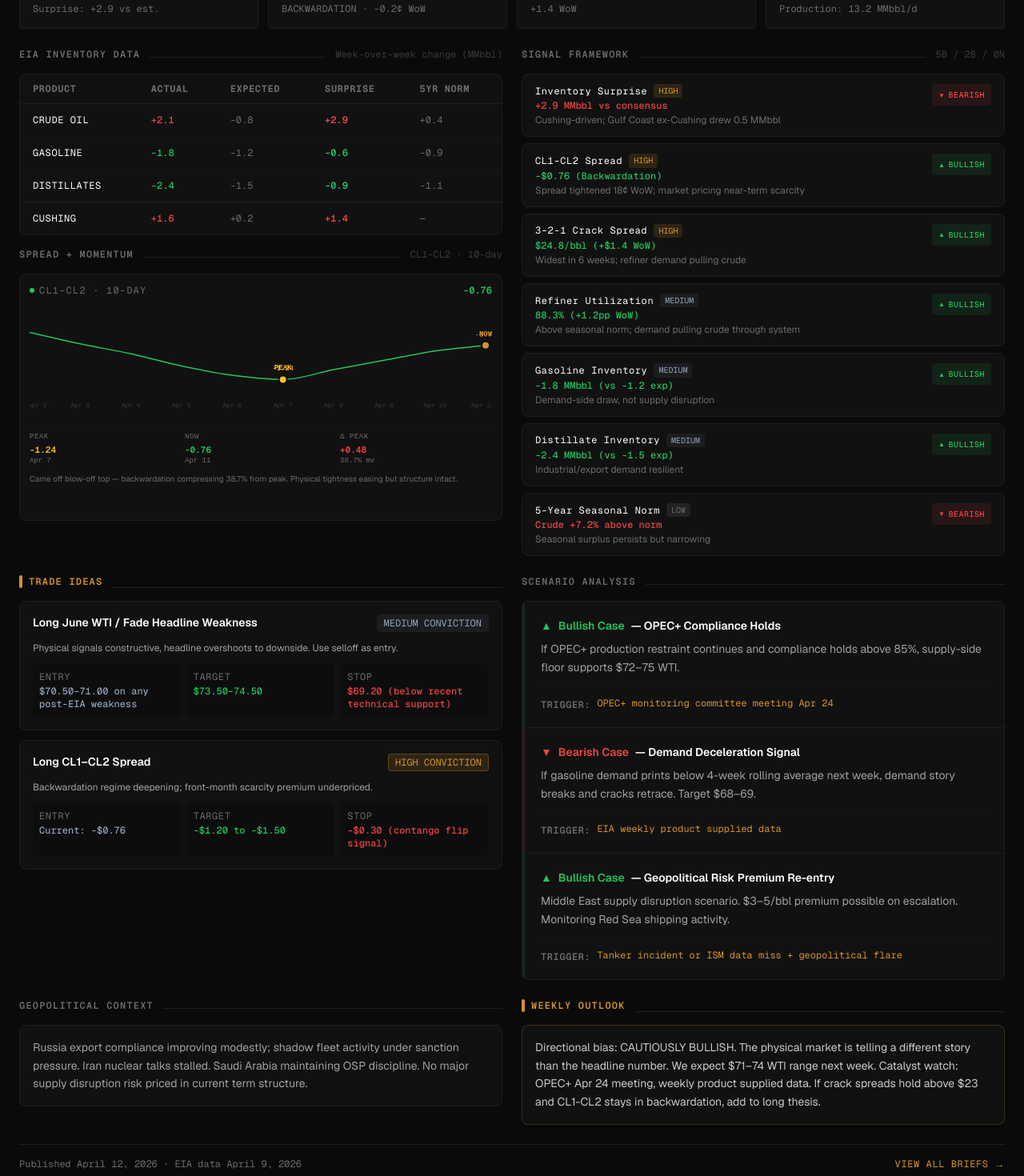
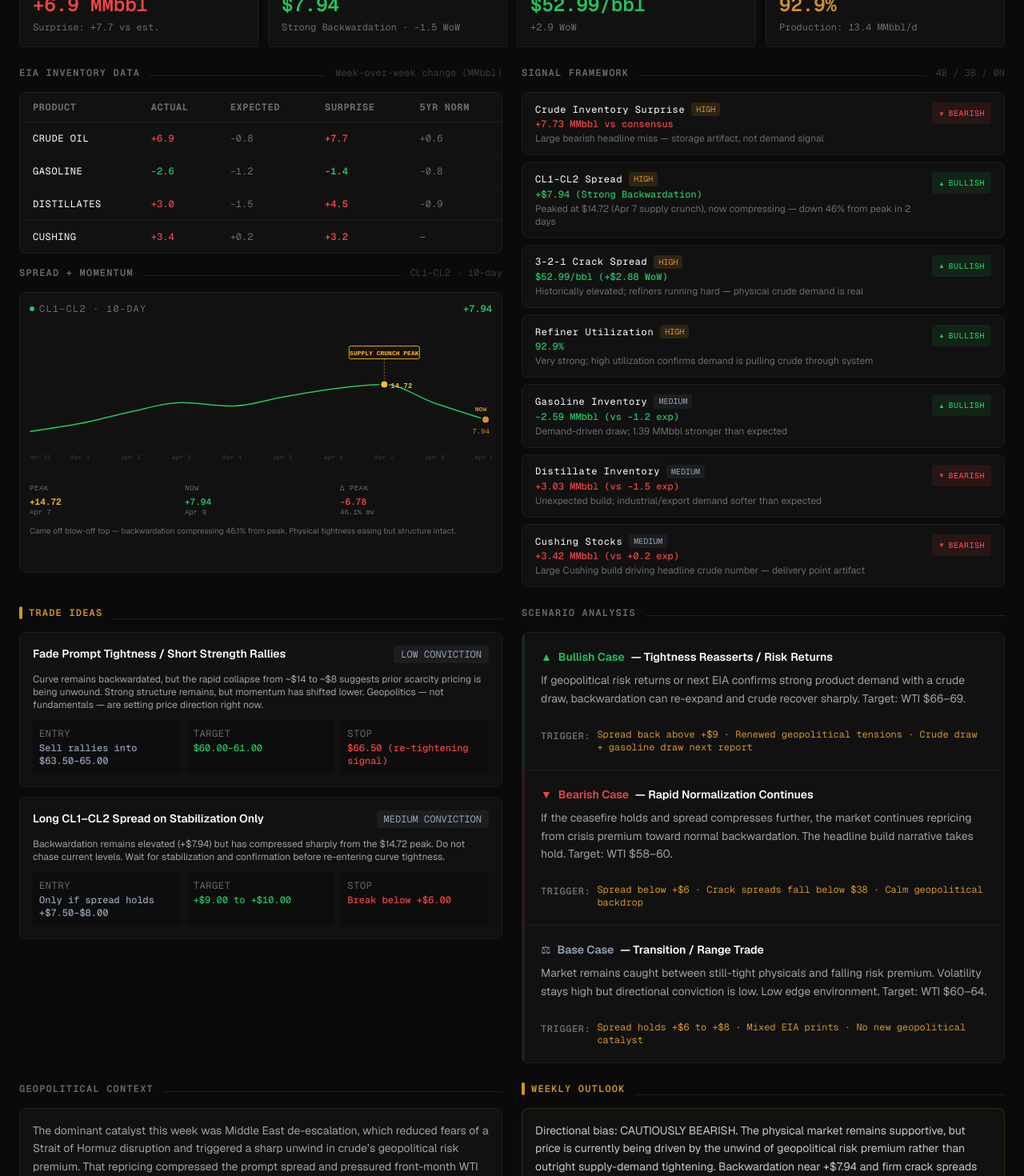
Before and after one commit to AdityaManojMenon/weekly-crude-market-website, a Next.js app: page / in a window 1280 px wide. Shown: the part 680-2150 px from the top of the page at 80% size. Built offline with nearby package versions, Linux system fonts and the light colour scheme.

Commit message:
Almost done with latest breif will backfill and update pervious records for archive section and then start performance section

```diff
--- a/src/app/brief/[id]/page.tsx
+++ b/src/app/brief/[id]/page.tsx
@@ -139,7 +139,7 @@ export default async function BriefPage({ params }: Props) {
         <div className="grid grid-cols-2 md:grid-cols-4 gap-3">
           {[
             { label: "Crude Δ", value: `${fmtChange(brief.inventory.crude.actual)} MMbbl`, sub: `Surprise: ${fmtChange(brief.inventory.crude.surprise)}`, dir: brief.inventory.crude.actual < 0 ? "bull" : "bear" },
-            { label: "CL1–CL2", value: `$${brief.curveStructure.spread.toFixed(2)}`, sub: brief.curveStructure.structure, dir: brief.curveStructure.structure === "BACKWARDATION" ? "bull" : "bear" },
+            { label: "CL1–CL2", value: `$${brief.curveStructure.spread.toFixed(2)}`, sub: brief.curveStructure.structure === "BACKWARDATION" && brief.curveStructure.spread >= 5 ? "Strong Backwardation" : brief.curveStructure.structure, dir: brief.curveStructure.structure === "BACKWARDATION" ? "bull" : "bear" },
             { label: "3-2-1 Crack", value: `$${brief.crackSpreads.crackSpread321}/bbl`, sub: `${fmtChange(brief.crackSpreads.crackSpreadChange)} WoW`, dir: brief.crackSpreads.crackSpreadChange > 0 ? "bull" : "bear" },
             { label: "Ref. Util.", value: `${brief.production.refinerUtilization}%`, sub: `${brief.production.domesticProduction} MMbbl/d prod`, dir: "accent" },
           ].map(({ label, value, sub, dir }) => (
--- a/src/app/page.tsx
+++ b/src/app/page.tsx
@@ -123,7 +123,7 @@ export default function Home() {
           <StatCard
             label="CL1–CL2 Spread"
             value={`$${brief.curveStructure.spread.toFixed(2)}`}
-            sub={`${brief.curveStructure.structure} · ${fmtChange(brief.curveStructure.spreadChange)}¢ WoW`}
+            sub={`${brief.curveStructure.structure === "BACKWARDATION" && brief.curveStructure.spread >= 5 ? "Strong Backwardation" : brief.curveStructure.structure} · ${fmtChange(brief.curveStructure.spreadChange)} WoW`}
             direction={brief.curveStructure.structure === "BACKWARDATION" ? "bull" : "bear"}
           />
           <StatCard
--- a/src/components/SpreadMiniChart.tsx
+++ b/src/components/SpreadMiniChart.tsx
@@ -25,11 +25,15 @@ function CustomDot(props: any) {
   if (payload.isPeak) {
     return (
       <g>
+        {/* drop line from label box to dot */}
+        <line x1={cx} y1={cy - 32} x2={cx} y2={cy - 6} stroke="#fbbf24" strokeWidth={1} strokeDasharray="2 2" opacity={0.6} />
+        {/* label box */}
+        <rect x={cx - 44} y={cy - 48} width={88} height={16} rx={2} fill="#1a1200" stroke="#fbbf24" strokeWidth={1} opacity={0.9} />
+        <text x={cx} y={cy - 37} textAnchor="middle" fill="#fbbf24" fontSize={8} fontFamily="monospace" fontWeight="bold">
+          SUPPLY CRUNCH PEAK
+        </text>
         <circle cx={cx} cy={cy} r={5} fill="#fbbf24" stroke="#0a0a0a" strokeWidth={2} />
-        <text x={cx} y={cy - 12} textAnchor="middle" fill="#fbbf24" fontSize={9} fontFamily="monospace" fontWeight="bold">
-          PEAK
-        </text>
-        <text x={cx} y={cy - 3} textAnchor="middle" fill="#fbbf24" fontSize={9} fontFamily="monospace" dy={-8}>
+        <text x={cx + 8} y={cy + 4} textAnchor="start" fill="#fbbf24" fontSize={9} fontFamily="monospace" fontWeight="bold">
           {payload.value.toFixed(2)}
         </text>
       </g>
@@ -39,10 +43,10 @@ function CustomDot(props: any) {
     return (
       <g>
         <circle cx={cx} cy={cy} r={5} fill="#d4922a" stroke="#0a0a0a" strokeWidth={2} />
-        <text x={cx} y={cy - 12} textAnchor="middle" fill="#d4922a" fontSize={9} fontFamily="monospace" fontWeight="bold">
+        <text x={cx - 6} y={cy - 10} textAnchor="middle" fill="#d4922a" fontSize={8} fontFamily="monospace" fontWeight="bold">
           NOW
         </text>
-        <text x={cx} y={cy - 3} textAnchor="middle" fill="#d4922a" fontSize={9} fontFamily="monospace" dy={-8}>
+        <text x={cx - 6} y={cy + 18} textAnchor="middle" fill="#d4922a" fontSize={9} fontFamily="monospace">
           {payload.value.toFixed(2)}
         </text>
       </g>
@@ -80,14 +84,19 @@ function CustomTooltip({ active, payload }: any) {
 export default function SpreadMiniChart({ data, currentSpread, structure, compact = false }: Props) {
   const isBackwardation = structure === "BACKWARDATION";
 
-  // Find peak (most extreme value — most negative for backwardation, most positive for contango)
-  const peakIdx = isBackwardation
-    ? data.reduce((min, d, i, arr) => (d.value < arr[min].value ? i : min), 0)
-    : data.reduce((max, d, i, arr) => (d.value > arr[max].value ? i : max), 0);
+  // Peak = most extreme value by absolute magnitude
+  const peakIdx = data.reduce(
+    (extreme, d, i, arr) => (Math.abs(d.value) > Math.abs(arr[extreme].value) ? i : extreme),
+    0
+  );
 
   const peakValue = data[peakIdx].value;
-  const dropFromPeak = currentSpread - peakValue;
-  const dropPct = peakValue !== 0 ? ((dropFromPeak / Math.abs(peakValue)) * 100).toFixed(1) : "0";
+  // "Drop from peak" in terms of absolute compression: positive = we've pulled back from extreme
+  const compressedFromPeak = Math.abs(peakValue) - Math.abs(currentSpread);
+  const compressedPct = peakValue !== 0 ? ((compressedFromPeak / Math.abs(peakValue)) * 100).toFixed(1) : "0";
+  const isCompressing = compressedFromPeak > 0.01;
+  const deltaDisplay = (currentSpread - peakValue).toFixed(2);
+  const deltaSigned = currentSpread - peakValue >= 0 ? `+${deltaDisplay}` : deltaDisplay;
 
   const annotated = data.map((d, i) => ({
     ...d,
@@ -103,21 +112,15 @@ export default function SpreadMiniChart({ data, currentSpread, structure, compac
 
   const lineColor = isBackwardation ? "#22c55e" : "#ef4444";
 
-  // Narrative insight
-  const peakIsBackAndPullback = isBackwardation && dropFromPeak > 0;
-  const peaked = isBackwardation
-    ? `Spread peaked at ${peakValue.toFixed(2)} on ${data[peakIdx].day}`
-    : `Spread peaked at +${peakValue.toFixed(2)} on ${data[peakIdx].day}`;
-
   let narrative = "";
-  if (isBackwardation && peakIsBackAndPullback) {
-    narrative = `Came off blow-off top — backwardation compressing ${Math.abs(Number(dropPct))}% from peak. Physical tightness easing but structure intact.`;
-  } else if (isBackwardation && !peakIsBackAndPullback) {
-    narrative = `Backwardation deepening — spread at ${currentSpread.toFixed(2)}, front-month scarcity premium expanding.`;
-  } else if (!isBackwardation && dropFromPeak < 0) {
+  if (isBackwardation && isCompressing) {
+    narrative = `Came off blow-off top — backwardation compressing ${Math.abs(Number(compressedPct))}% from peak. Physical tightness easing but structure intact.`;
+  } else if (isBackwardation && !isCompressing) {
+    narrative = `Backwardation deepening — spread at +${currentSpread.toFixed(2)}, front-month scarcity premium expanding.`;
+  } else if (!isBackwardation && !isCompressing) {
     narrative = `Contango widening — curve structure deteriorating, market pricing near-term supply surplus.`;
   } else {
-    narrative = `Contango structure — spread at +${currentSpread.toFixed(2)}, market pricing forward supply overhang.`;
+    narrative = `Contango compressing — spread at ${currentSpread.toFixed(2)}, market transitioning toward balance.`;
   }
 
   if (compact) {
@@ -143,9 +146,9 @@ export default function SpreadMiniChart({ data, currentSpread, structure, compac
         </div>
 
         {/* Sparkline */}
-        <div style={{ height: "148px" }}>
+        <div style={{ height: "190px" }}>
           <ResponsiveContainer width="100%" height="100%">
-            <LineChart data={annotated} margin={{ top: 16, right: 8, left: 0, bottom: 2 }}>
+            <LineChart data={annotated} margin={{ top: 58, right: 8, left: 0, bottom: 2 }}>
               <XAxis
                 dataKey="day"
                 tick={{ fill: "#3a3a3a", fontSize: 8, fontFamily: "monospace" }}
@@ -172,9 +175,9 @@ export default function SpreadMiniChart({ data, currentSpread, structure, compac
         {/* Mini stats row */}
         <div className="grid grid-cols-3 gap-1 pt-1" style={{ borderTop: "1px solid var(--border-subtle)" }}>
           {[
-            { label: "PEAK", value: peakValue.toFixed(2), sub: data[peakIdx].day, color: "#fbbf24" },
+            { label: "PEAK", value: `${peakValue >= 0 ? "+" : ""}${peakValue.toFixed(2)}`, sub: data[peakIdx].day, color: "#fbbf24" },
             { label: "NOW", value: `${currentSpread >= 0 ? "+" : ""}${currentSpread.toFixed(2)}`, sub: data[data.length - 1].day, color: lineColor },
-            { label: "Δ PEAK", value: `${dropFromPeak >= 0 ? "+" : ""}${dropFromPeak.toFixed(2)}`, sub: `${Math.abs(Number(dropPct))}% mv`, color: peakIsBackAndPullback || (!isBackwardation && dropFromPeak < 0) ? "#ef4444" : "#22c55e" },
+            { label: "Δ PEAK", value: deltaSigned, sub: `${Math.abs(Number(compressedPct))}% mv`, color: isCompressing ? "#ef4444" : "#22c55e" },
           ].map(({ label, value, sub, color }) => (
             <div key={label}>
               <div style={{ color: "var(--muted)", fontSize: "9px", fontFamily: "monospace", letterSpacing: "0.06em" }}>{label}</div>
@@ -213,7 +216,7 @@ export default function SpreadMiniChart({ data, currentSpread, structure, compac
           <div>
             <div className="text-xs font-mono mb-0.5" style={{ color: "var(--muted)", fontSize: "9px", letterSpacing: "0.08em" }}>PEAK</div>
             <div className="text-sm font-mono font-semibold tabular-nums" style={{ color: "#fbbf24" }}>
-              {peakValue.toFixed(2)}
+              {peakValue >= 0 ? "+" : ""}{peakValue.toFixed(2)}
             </div>
             <div className="text-xs font-mono" style={{ color: "var(--muted)", fontSize: "9px" }}>{data[peakIdx].day}</div>
           </div>
@@ -233,12 +236,12 @@ export default function SpreadMiniChart({ data, currentSpread, structure, compac
             </div>
             <div
               className="text-sm font-mono font-semibold tabular-nums"
-              style={{ color: peakIsBackAndPullback || (!isBackwardation && dropFromPeak < 0) ? "#ef4444" : "#22c55e" }}
+              style={{ color: isCompressing ? "#ef4444" : "#22c55e" }}
             >
-              {dropFromPeak >= 0 ? "+" : ""}{dropFromPeak.toFixed(2)}
+              {deltaSigned}
             </div>
             <div className="text-xs font-mono" style={{ color: "var(--muted)", fontSize: "9px" }}>
-              {Math.abs(Number(dropPct))}% move
+              {Math.abs(Number(compressedPct))}% move
             </div>
           </div>
         </div>
@@ -247,7 +250,7 @@ export default function SpreadMiniChart({ data, currentSpread, structure, compac
       {/* Right: sparkline */}
       <div className="flex-1 min-w-0" style={{ height: "110px" }}>
         <ResponsiveContainer width="100%" height="100%">
-          <LineChart data={annotated} margin={{ top: 18, right: 12, left: 0, bottom: 4 }}>
+            <LineChart data={annotated} margin={{ top: 58, right: 12, left: 0, bottom: 4 }}>
             <XAxis
               dataKey="day"
               tick={{ fill: "#3a3a3a", fontSize: 9, fontFamily: "monospace" }}
--- a/src/data/briefs.ts
+++ b/src/data/briefs.ts
@@ -115,157 +115,157 @@ export interface PerformanceMetrics {
 
 export const briefs: WeeklyBrief[] = [
   {
-    id: "2026-04-11",
-    weekEnding: "April 11, 2026",
-    publishedDate: "April 12, 2026",
+    id: "2026-04-09",
+    weekEnding: "April 9, 2026",
+    publishedDate: "April 9, 2026",
     eiaReleaseDate: "April 9, 2026",
-    reportWeek: "Week of April 4–11, 2026",
+    reportWeek: "Week of April 2–9, 2026",
     bias: "CAUTIOUSLY_BULLISH",
     regime: "DIVERGENT",
-    headline: "Physical Tightening Beneath Bearish Headlines — EIA Draw Obscured by Cushing Distortion",
+    headline: "Transition Regime: Tight Fundamentals vs Fading Risk Premium",
     executiveSummary:
-      "This week's EIA WPSR printed a crude build of +2.1 MMbbl against expectations of -0.8 MMbbl, generating bearish headline risk. However, subsurface analysis reveals a different picture: Cushing stocks drove the bulk of the build (+1.6 MMbbl) while PADD 3 Gulf Coast crude declined, refiner utilization ticked up to 88.3%, and the 3-2-1 crack spread widened to $24.8/bbl — the highest in six weeks. The CL1-CL2 spread narrowed 18 cents into backwardation, a physical tightness signal. We flag a divergence regime: headline bearish, physical indicators cautiously constructive.",
+      "A mid-week ceasefire announcement triggered a sharp unwind in crude’s geopolitical risk premium, pressuring front-month prices and amplifying the bearish impact of a +6.93 MMbbl crude build versus -0.80 MMbbl expected. However, the physical market remains more resilient than the headline suggests: refinery utilization is still strong at 92.9%, gasoline inventories drew -2.59 MMbbl, and crack spreads remain elevated near $52.99/bbl. Meanwhile, the CL1–CL2 spread compressed from the $14.72 peak to $7.94, signaling easing stress but continued near-term tightness. Bottom line: sentiment weakened faster than fundamentals.",
     inventory: {
-      crude: { actual: 2.1, expected: -0.8, fiveYearAvg: 0.4, surprise: 2.9 },
-      gasoline: { actual: -1.8, expected: -1.2, fiveYearAvg: -0.9, surprise: -0.6 },
-      distillates: { actual: -2.4, expected: -1.5, fiveYearAvg: -1.1, surprise: -0.9 },
-      cushing: { actual: 1.6, expected: 0.2 },
-      spr: 372.1,
+      crude: { actual: 6.93, expected: -0.8, fiveYearAvg: 0.6, surprise: 7.73 },
+      gasoline: { actual: -2.59, expected: -1.2, fiveYearAvg: -0.8, surprise: -1.39 },
+      distillates: { actual: 3.03, expected: -1.5, fiveYearAvg: -0.9, surprise: 4.53 },
+      cushing: { actual: 3.42, expected: 0.2 },
+      spr: 372.4,
     },
     curveStructure: {
-      cl1Price: 71.42,
-      cl2Price: 72.18,
-      spread: -0.76,
-      spreadChange: -0.18,
+      cl1Price: 61.99,
+      cl2Price: 54.05,
+      spread: 7.94,
+      spreadChange: -1.51,
       structure: "BACKWARDATION",
-      brentWtiSpread: 4.12,
+      brentWtiSpread: 3.85,
       spreadHistory: [
-        { day: "Apr 2", value: -0.58 },
-        { day: "Apr 3", value: -0.74 },
-        { day: "Apr 4", value: -0.88 },
-        { day: "Apr 5", value: -1.05 },
-        { day: "Apr 6", value: -1.18 },
-        { day: "Apr 7", value: -1.24 },
-        { day: "Apr 8", value: -1.10 },
-        { day: "Apr 9", value: -0.97 },
-        { day: "Apr 10", value: -0.84 },
-        { day: "Apr 11", value: -0.76 },
+        { day: "Mar 31", value: 5.62 },
+        { day: "Apr 1",  value: 7.18 },
+        { day: "Apr 2",  value: 9.45 },
+        { day: "Apr 3",  value: 11.20 },
+        { day: "Apr 4",  value: 10.55 },
+        { day: "Apr 5",  value: 12.30 },
+        { day: "Apr 6",  value: 13.88 },
+        { day: "Apr 7",  value: 14.72 },
+        { day: "Apr 8",  value: 11.10 },
+        { day: "Apr 9",  value: 7.94  },
       ],
     },
     crackSpreads: {
-      crackSpread321: 24.8,
-      crackSpreadChange: 1.4,
-      gasolineCrack: 22.1,
-      distillateCrack: 27.6,
+      crackSpread321: 52.99,
+      crackSpreadChange: 2.88,
+      gasolineCrack: 48.2,
+      distillateCrack: 57.4,
     },
     production: {
-      domesticProduction: 13.2,
-      productionChange: -0.1,
-      netImports: 2.4,
-      refinerInputs: 15.8,
-      refinerUtilization: 88.3,
+      domesticProduction: 13.4,
+      productionChange: 0.1,
+      netImports: 2.6,
+      refinerInputs: 16.4,
+      refinerUtilization: 92.9,
     },
     signals: [
       {
-        name: "Inventory Surprise",
-        value: "+2.9 MMbbl vs consensus",
+        name: "Crude Inventory Surprise",
+        value: "+7.73 MMbbl vs consensus",
         direction: "bear",
         weight: "HIGH",
-        note: "Cushing-driven; Gulf Coast ex-Cushing drew 0.5 MMbbl",
+        note: "Large bearish headline miss — storage artifact, not demand signal",
       },
       {
         name: "CL1–CL2 Spread",
-        value: "-$0.76 (Backwardation)",
+        value: "+$7.94 (Strong Backwardation)",
         direction: "bull",
         weight: "HIGH",
-        note: "Spread tightened 18¢ WoW; market pricing near-term scarcity",
+        note: "Peaked at $14.72 (Apr 7 supply crunch), now compressing — down 46% from peak in 2 days",
       },
       {
         name: "3-2-1 Crack Spread",
-        value: "$24.8/bbl (+$1.4 WoW)",
+        value: "$52.99/bbl (+$2.88 WoW)",
         direction: "bull",
         weight: "HIGH",
-        note: "Widest in 6 weeks; refiner demand pulling crude",
+        note: "Historically elevated; refiners running hard — physical crude demand is real",
       },
       {
         name: "Refiner Utilization",
-        value: "88.3% (+1.2pp WoW)",
+        value: "92.9%",
         direction: "bull",
-        weight: "MEDIUM",
-        note: "Above seasonal norm; demand pulling crude through system",
+        weight: "HIGH",
+        note: "Very strong; high utilization confirms demand is pulling crude through system",
       },
       {
         name: "Gasoline Inventory",
-        value: "-1.8 MMbbl (vs -1.2 exp)",
+        value: "-2.59 MMbbl (vs -1.2 exp)",
         direction: "bull",
         weight: "MEDIUM",
-        note: "Demand-side draw, not supply disruption",
+        note: "Demand-driven draw; 1.39 MMbbl stronger than expected",
       },
       {
         name: "Distillate Inventory",
-        value: "-2.4 MMbbl (vs -1.5 exp)",
-        direction: "bull",
+        value: "+3.03 MMbbl (vs -1.5 exp)",
+        direction: "bear",
         weight: "MEDIUM",
-        note: "Industrial/export demand resilient",
+        note: "Unexpected build; industrial/export demand softer than expected",
       },
       {
-        name: "5-Year Seasonal Norm",
-        value: "Crude +7.2% above norm",
+        name: "Cushing Stocks",
+        value: "+3.42 MMbbl (vs +0.2 exp)",
         direction: "bear",
-        weight: "LOW",
-        note: "Seasonal surplus persists but narrowing",
+        weight: "MEDIUM",
+        note: "Large Cushing build driving headline crude number — delivery point artifact",
       },
     ],
     divergenceFlag: true,
     divergenceNote:
-      "Headline crude build of +2.1 MMbbl conflicts with tightening product markets. Cushing distortion inflating headline number. Physical market (cracks, backwardation, product draws) points constructive. This is a regime where selling the headline is likely wrong.",
+      "The ceasefire-driven selloff and a +7.73 MMbbl inventory surprise handed bears a clean narrative — but the physical market isn't cooperating. Refiners are at 92.9% utilization. Gasoline drew -2.59 MMbbl. Crack spreads are $52.99/bbl. The CL1-CL2 spread peaked at $14.72 two days ago and is compressing to $7.94 — still deeply in backwardation, still pricing scarcity. Geopolitical risk premium unwound. Physical demand did not. Selling the headline here means confusing sentiment with fundamentals. Structure overrides inventory until the cracks say otherwise.",
     tradeIdeas: [
       {
-        structure: "Long June WTI / Fade Headline Weakness",
-        rationale: "Physical signals constructive, headline overshoots to downside. Use selloff as entry.",
-        entry: "$70.50–71.00 on any post-EIA weakness",
-        target: "$73.50–74.50",
-        stop: "$69.20 (below recent technical support)",
-        conviction: "MEDIUM",
+        structure: "Fade Prompt Tightness / Short Strength Rallies",
+        rationale: "Curve remains backwardated, but the rapid collapse from ~$14 to ~$8 suggests prior scarcity pricing is being unwound. Strong structure remains, but momentum has shifted lower. Geopolitics — not fundamentals — are setting price direction right now.",
+        entry: "Sell rallies into $63.50–65.00",
+        target: "$60.00–61.00",
+        stop: "$66.50 (re-tightening signal)",
+        conviction: "LOW",
       },
       {
-        structure: "Long CL1–CL2 Spread",
-        rationale: "Backwardation regime deepening; front-month scarcity premium underpriced.",
-        entry: "Current: -$0.76",
-        target: "-$1.20 to -$1.50",
-        stop: "-$0.30 (contango flip signal)",
-        conviction: "HIGH",
+        structure: "Long CL1–CL2 Spread on Stabilization Only",
+        rationale: "Backwardation remains elevated (+$7.94) but has compressed sharply from the $14.72 peak. Do not chase current levels. Wait for stabilization and confirmation before re-entering curve tightness.",
+        entry: "Only if spread holds +$7.50–$8.00",
+        target: "+$9.00 to +$10.00",
+        stop: "Break below +$6.00",
+        conviction: "MEDIUM",
       },
     ],
     scenarios: [
       {
-        title: "OPEC+ Compliance Holds",
-        probability: 45,
+        title: "Tightness Reasserts / Risk Returns",
+        probability: 30,
         direction: "bull",
-        description: "If OPEC+ production restraint continues and compliance holds above 85%, supply-side floor supports $72–75 WTI.",
-        trigger: "OPEC+ monitoring committee meeting Apr 24",
+        description: "If geopolitical risk returns or next EIA confirms strong product demand with a crude draw, backwardation can re-expand and crude recover sharply. Target: WTI $66–69.",
+        trigger: "Spread back above +$9 · Renewed geopolitical tensions · Crude draw + gasoline draw next report",
       },
       {
-        title: "Demand Deceleration Signal",
-        probability: 30,
+        title: "Rapid Normalization Continues",
+        probability: 35,
         direction: "bear",
-        description: "If gasoline demand prints below 4-week rolling average next week, demand story breaks and cracks retrace. Target $68–69.",
-        trigger: "EIA weekly product supplied data",
+        description: "If the ceasefire holds and spread compresses further, the market continues repricing from crisis premium toward normal backwardation. The headline build narrative takes hold. Target: WTI $58–60.",
+        trigger: "Spread below +$6 · Crack spreads fall below $38 · Calm geopolitical backdrop",
       },
       {
-        title: "Geopolitical Risk Premium Re-entry",
-        probability: 25,
-        direction: "bull",
-        description: "Middle East supply disruption scenario. $3–5/bbl premium possible on escalation. Monitoring Red Sea shipping activity.",
-        trigger: "Tanker incident or ISM data miss + geopolitical flare",
+        title: "Transition / Range Trade",
+        probability: 35,
+        direction: "neutral",
+        description: "Market remains caught between still-tight physicals and falling risk premium. Volatility stays high but directional conviction is low. Low edge environment. Target: WTI $60–64.",
+        trigger: "Spread holds +$6 to +$8 · Mixed EIA prints · No new geopolitical catalyst",
       },
     ],
     geopoliticalContext:
-      "Russia export compliance improving modestly; shadow fleet activity under sanction pressure. Iran nuclear talks stalled. Saudi Arabia maintaining OSP discipline. No major supply disruption risk priced in current term structure.",
+      "The dominant catalyst this week was Middle East de-escalation, which reduced fears of a Strait of Hormuz disruption and triggered a sharp unwind in crude’s geopolitical risk premium. That repricing compressed the prompt spread and pressured front-month WTI despite still-supportive physical indicators. Attention now shifts to OPEC+’s April 24 meeting, where any signal of renewed supply discipline could help re-establish a downside floor near the mid-$60s.",
     outlook:
-      "Directional bias: CAUTIOUSLY BULLISH. The physical market is telling a different story than the headline number. We expect $71–74 WTI range next week. Catalyst watch: OPEC+ Apr 24 meeting, weekly product supplied data. If crack spreads hold above $23 and CL1-CL2 stays in backwardation, add to long thesis.",
-    wtiPriceAtPublish: 71.42,
-    wtiWeeklyChange: -0.68,
+      "Directional bias: CAUTIOUSLY BEARISH. The physical market remains supportive, but price is currently being driven by the unwind of geopolitical risk premium rather than outright supply-demand tightening. Backwardation near +$7.94 and firm crack spreads around $41 suggest conditions are still constructive beneath the surface, yet the sharp compression from crisis highs signals momentum has turned lower. Favor patience and tactical positioning until direction becomes clearer.",
+    wtiPriceAtPublish: 61.99,
+    wtiWeeklyChange: -1.82,
   },
   {
     id: "2026-04-04",
@@ -528,7 +528,7 @@ export const briefs: WeeklyBrief[] = [
 ];
 
 export const callHistory: CallRecord[] = [
-  { weekEnding: "April 11, 2026", call: "CAUTIOUSLY_BULLISH", outcome: "OPEN", wtiReturn: 0, notes: "Open — week in progress" },
+  { weekEnding: "April 9, 2026", call: "CAUTIOUSLY_BULLISH", outcome: "OPEN", wtiReturn: 0, notes: "Open — week in progress" },
   { weekEnding: "April 4, 2026", call: "BEARISH", outcome: "WIN", wtiReturn: -1.95, notes: "WTI sold off to $70.15; short thesis played out" },
   { weekEnding: "March 28, 2026", call: "BULLISH", outcome: "WIN", wtiReturn: 1.68, notes: "WTI rallied from 73.25 to 74.93" },
   { weekEnding: "March 21, 2026", call: "CAUTIOUSLY_BULLISH", outcome: "PUSH", wtiReturn: 0.22, notes: "Minimal price action; no clear directional move" },
```
